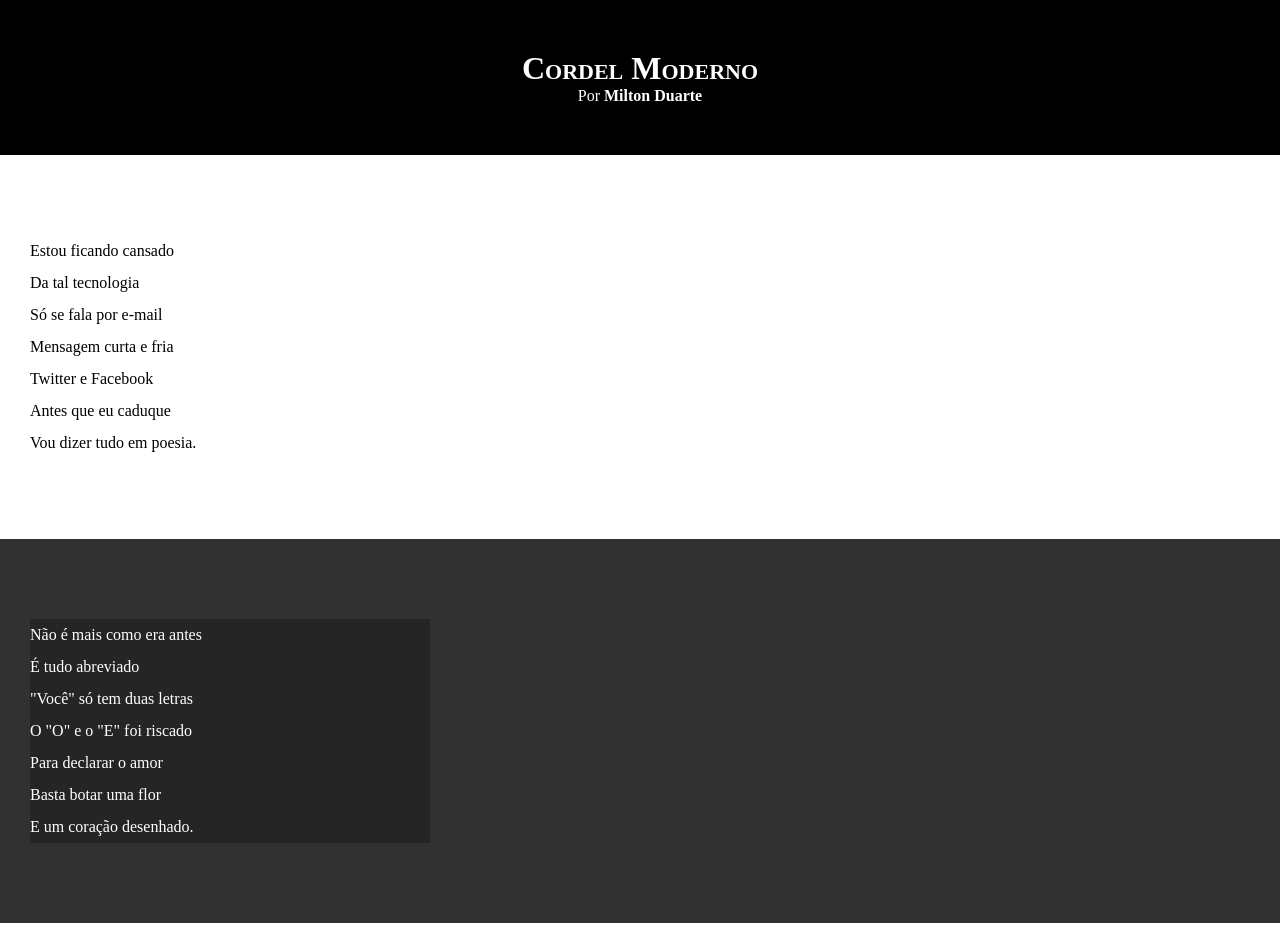
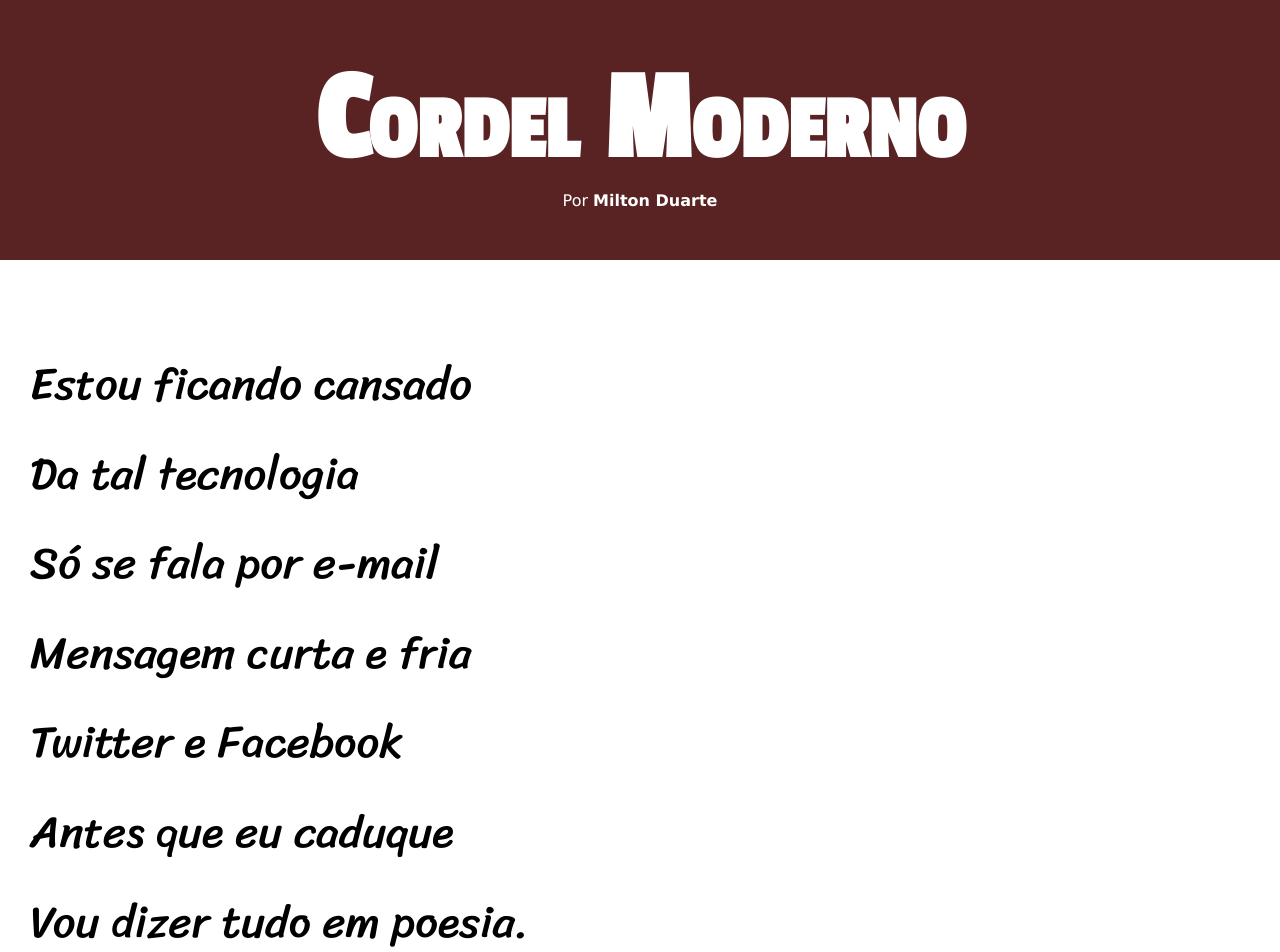
Before and after one commit to rafaelmvillela/HTLM-CSS, a plain HTML site: page DESAFIOS/desafio12/index.html in a window 1280 px wide. Shown: the top 952 px of the page. Drawn offline with Linux system fonts and the light colour scheme.

Commit message:
desafio 12 finalizado

```diff
--- a/DESAFIOS/desafio12/estilo/style.css
+++ b/DESAFIOS/desafio12/estilo/style.css
@@ -1,17 +1,30 @@
 @charset "UTF-8";
+
+
+@import url('https://fonts.googleapis.com/css2?family=Passion+One&display=swap');
+
+@import url('https://fonts.googleapis.com/css2?family=Sriracha&display=swap');
+
+:root {
+    --fonte1: Verdana, Geneva, Tahoma, sans-serif;
+    --fonte2: 'Passion One', cursive;
+    --fonte3: 'Sriracha', cursive;
+}
 
 * {
     margin: 0px;
     padding: 0px;
+    font-size: 1em;
 }
 
 html, body {
+    font-family: var(--fonte1);
     min-height: 100vh;
     background-color: darkgray;
 }
 
 header {
-    background-color: black;
+    background-color: rgb(90, 35, 35);
     color: white;
     text-align: center;
 }
@@ -19,6 +32,8 @@ header {
 header > h1 {
     padding-top: 50px;
     font-variant: small-caps;
+    font-family: var(--fonte2);
+    font-size: 10vw;
 }
 
 header > p {
@@ -40,6 +55,12 @@ section {
     padding-bottom: 10vh;
     line-height: 2em;
     padding-left: 30px;
+    font-family: var(--fonte3);
+    font-size: 3.5vw;
+}
+
+section > p {
+    padding-bottom: 2em;
 }
 
 section.normal {
@@ -50,11 +71,25 @@ section.normal {
 section.imagem {
     background-color: rgb(49, 49, 49);
     color: white;
+    box-shadow: inset 6px 6px 13px 0px rgba(0, 0, 0, 0.479);
+    background-position: right center;
+    background-size: cover;
+    background-attachment: fixed;
 }
 
 section.imagem > p {
-    width: 400px;
-    background-color: rgba(0, 0, 0, 0.253);
+    display: inline-block;
+    padding: 5px;
+    background-color: rgba(0, 0, 0, 0.514);
+    text-shadow: 1px 1px 0px black;
+}
+
+section#img01 {
+    background-image: url('../imagens/background001.jpg');
+}
+
+section#img02 {
+    background-image: url('../imagens/background002.jpg');
 }
 
 footer {
--- a/DESAFIOS/desafio12/index.html
+++ b/DESAFIOS/desafio12/index.html
@@ -25,7 +25,7 @@
         </p>
     </section>
 
-    <section class="imagem">
+    <section class="imagem" id="img01">
         <p>
             Não é mais como era antes <br>
             É tudo abreviado <br>
@@ -59,7 +59,7 @@
         </p>
     </section>
 
-    <section class="imagem">
+    <section class="imagem" id="img02">
         <p>
             Tenho saudade das cartas <br>
             Escritas com a própria mão <br>
```
